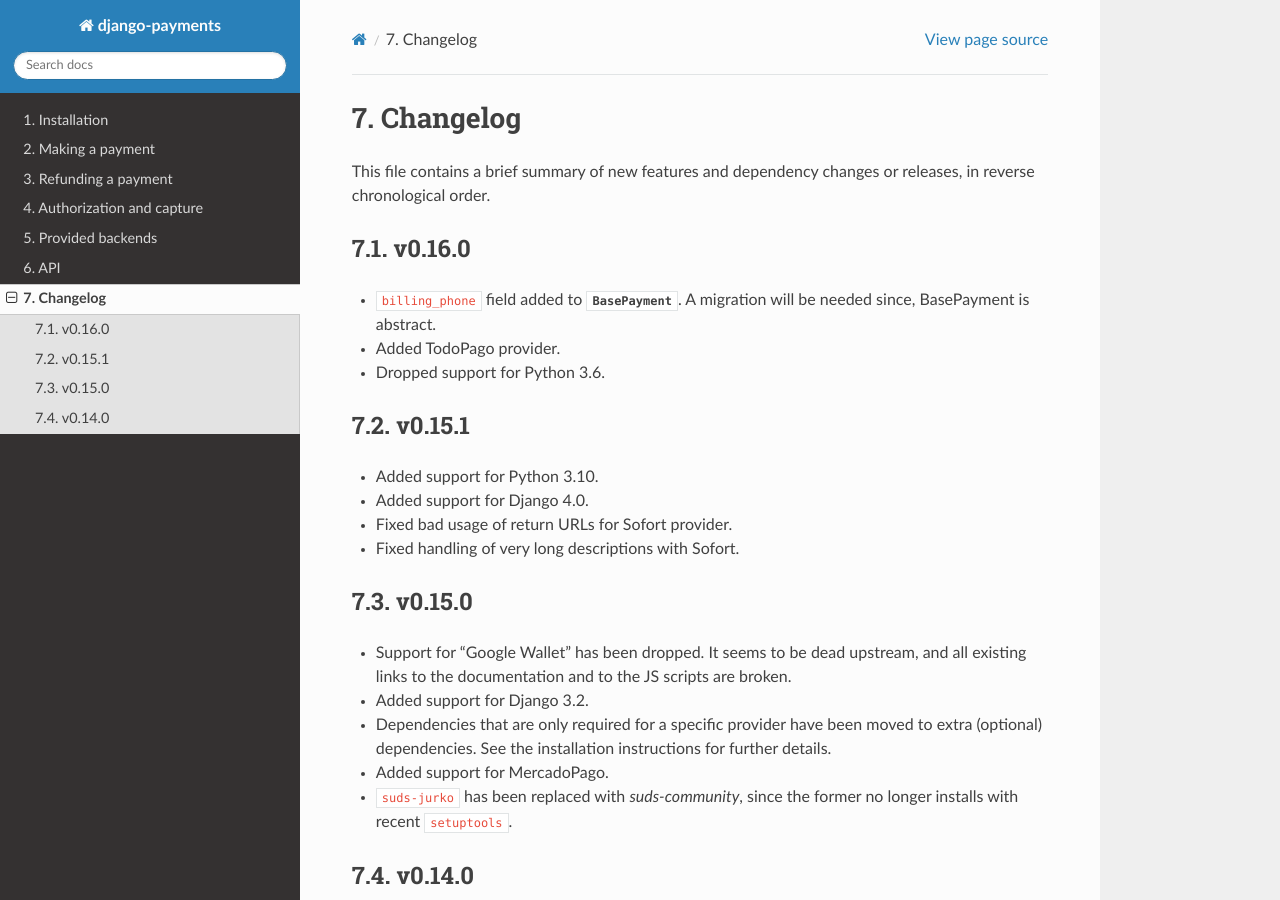
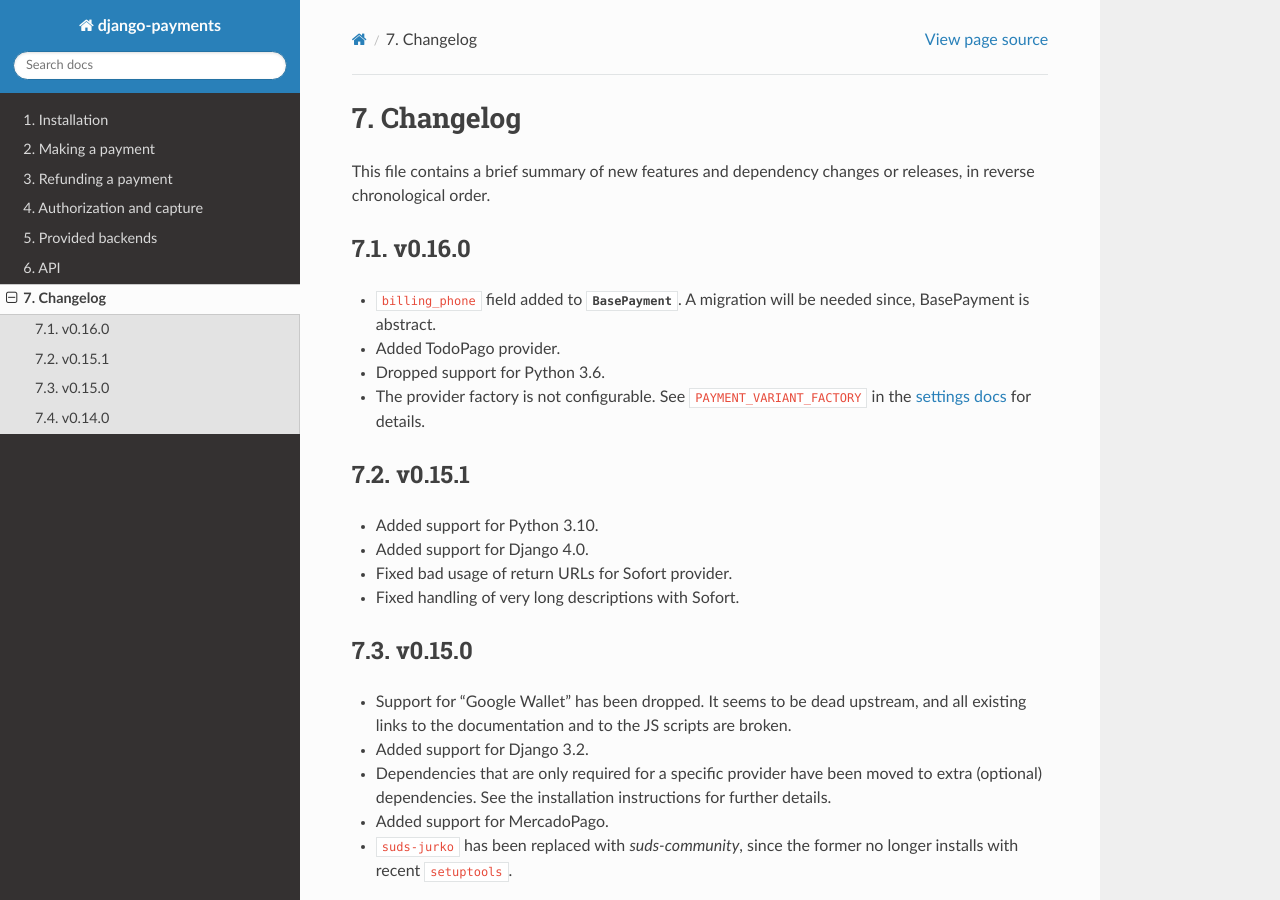
Before and after one commit to jazzband/django-payments, a Sphinx documentation site: the page built from docs/changelog.rst, in a window 1280 px wide and 900 px high. Built offline with Sphinx 7.4.7 and the Read the Docs theme 2.0.0, drawn with Linux system fonts in a browser that asks for light colours; the version number could not be read and is left out.

Commit message:
Add new setting to changelog

```diff
--- a/CHANGELOG.rst
+++ b/CHANGELOG.rst
@@ -11,6 +11,8 @@
   since, BasePayment is abstract.
 - Added TodoPago provider.
 - Dropped support for Python 3.6.
+- The provider factory is not configurable. See ``PAYMENT_VARIANT_FACTORY`` in
+  the :ref:`settings docs <settings>` for details.
 
 v0.15.1
 -------
--- a/docs/install.rst
+++ b/docs/install.rst
@@ -125,6 +125,8 @@
           <p><input type="submit" value="Proceed" /></p>
       </form>
 
+.. _settings:
+
 Additional Django settings
 --------------------------
 
```
